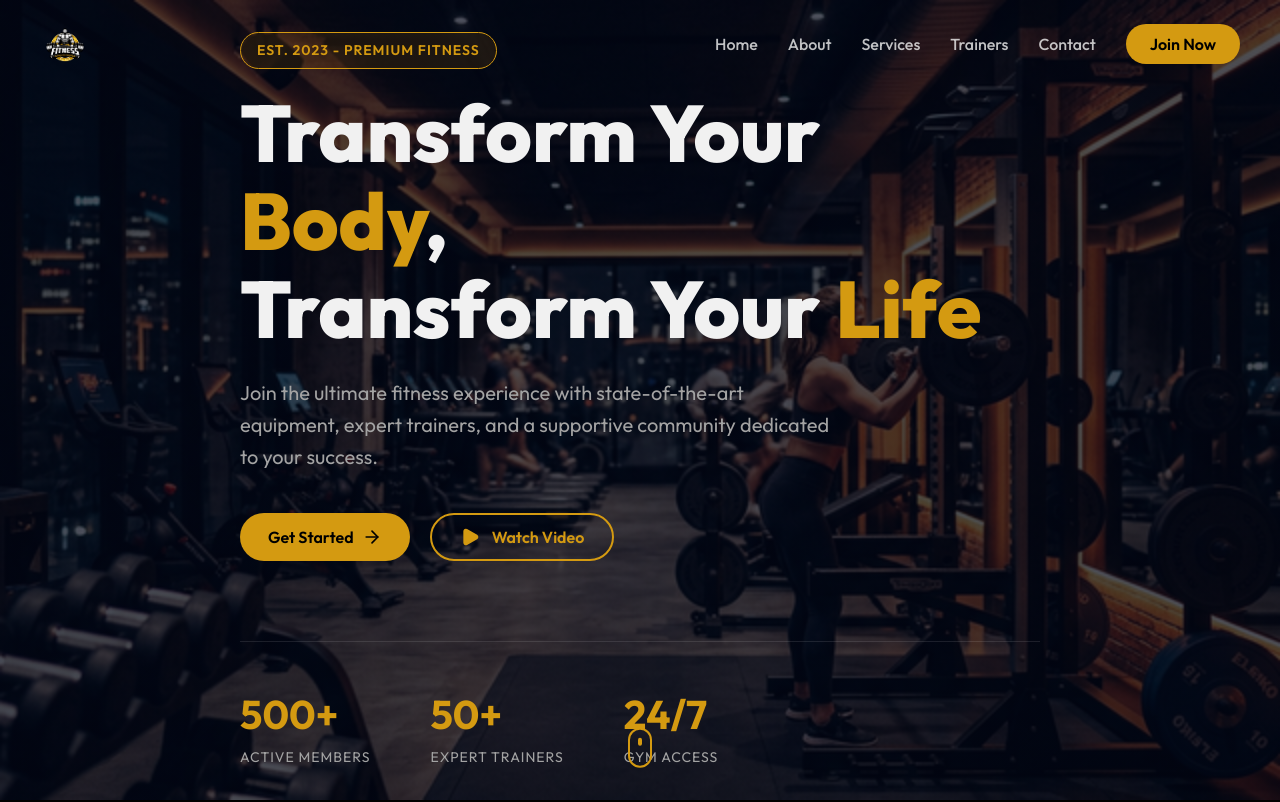
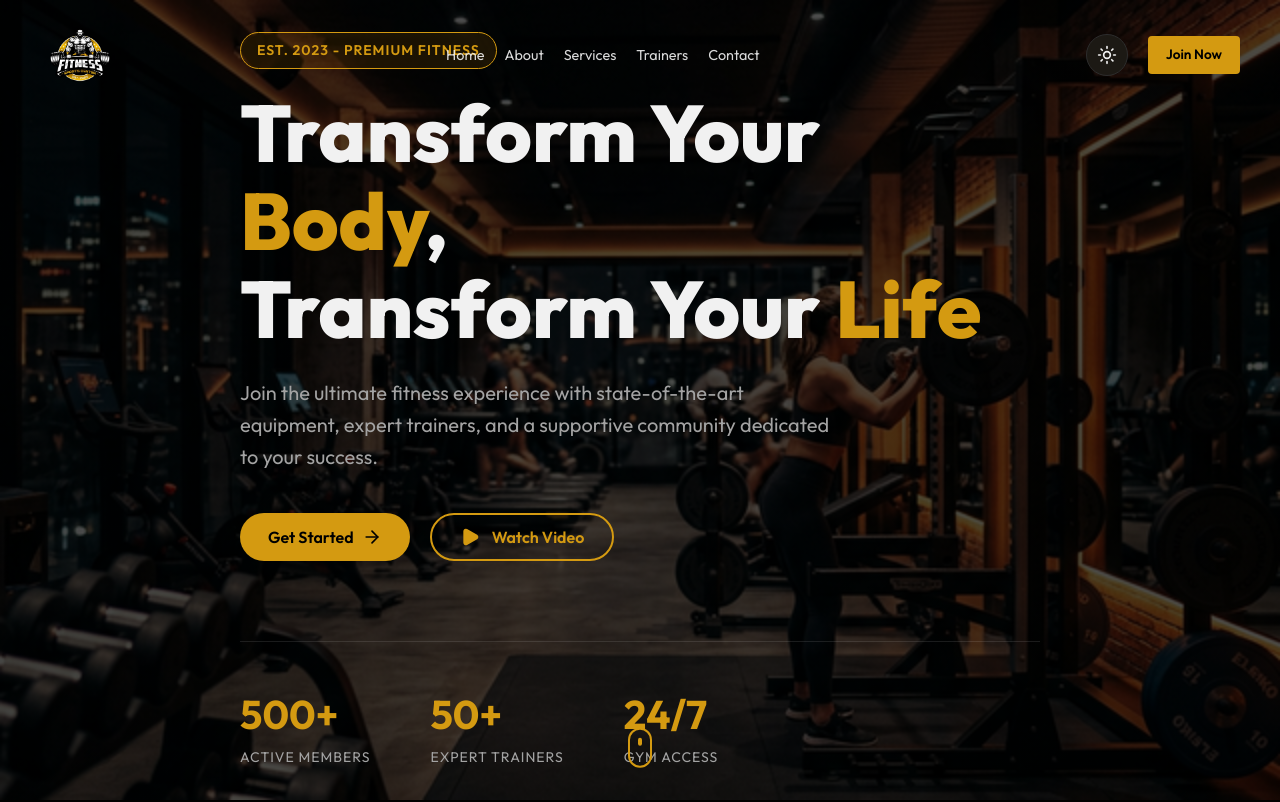
Before and after one commit to Msahan16/Fitness, a Next.js app: page / in a window 1280 px wide. Shown: the top 802 px of the page. Built offline with nearby package versions, Linux system fonts and the light colour scheme.

Commit message:
feat: add dark/light mode toggle, remove top accent bar, and make header transparent

```diff
--- a/src/app/globals.css
+++ b/src/app/globals.css
@@ -12,6 +12,15 @@
   --max-width: 1200px;
   --border-radius: 12px;
   --transition: all 0.3s cubic-bezier(0.4, 0, 0.2, 1);
+}
+
+[data-theme='light'] {
+  --background: #FFFFFF;
+  --surface: #F8F9FA;
+  --surface-hover: #E9ECEF;
+  --foreground: #1A1A1A;
+  --text-muted: #6C757D;
+  --border: #DEE2E6;
 }
 
 * {
@@ -34,6 +43,7 @@ body {
   -webkit-font-smoothing: antialiased;
   -moz-osx-font-smoothing: grayscale;
   line-height: 1.6;
+  transition: background-color 0.3s ease, color 0.3s ease;
 }
 
 a {
--- a/src/components/Footer.tsx
+++ b/src/components/Footer.tsx
@@ -11,7 +11,7 @@ const Footer = () => {
       <div className={`container ${styles.footerGrid}`}>
         <div className={styles.footerAbout}>
           <div className={styles.footerLogo}>
-            <Image src="/logo.png" alt="Fitness Gym Logo" width={60} height={60} />
+            <Image src="/logo.png" alt="Fitness Gym Logo" width={120} height={120} />
           </div>
           <p>
             The best fitness center in the city, providing top-class gym facilities
--- a/src/components/Hero.module.css
+++ b/src/components/Hero.module.css
@@ -4,7 +4,7 @@
   align-items: center;
   position: relative;
   overflow: hidden;
-  background: linear-gradient(rgba(2, 6, 23, 0.7), rgba(2, 6, 23, 0.7)), url('/hero-bg.png');
+  background: linear-gradient(rgba(0, 0, 0, 0.7), rgba(0, 0, 0, 0.7)), url('/hero-bg.png');
   background-size: cover;
   background-position: center;
 }
@@ -82,7 +82,7 @@
 @media (max-width: 768px) {
   .hero {
     height: auto;
-    padding-top: 140px;
+    padding-top: 160px;
     padding-bottom: 80px;
     text-align: center;
   }
--- a/src/components/Navbar.module.css
+++ b/src/components/Navbar.module.css
@@ -3,48 +3,76 @@
   top: 0;
   left: 0;
   width: 100%;
-  padding: 20px 0;
   z-index: 1000;
   transition: var(--transition);
 }
 
-.scrolled {
-  background: rgba(2, 6, 23, 0.9);
+.mainNav {
+  padding: 15px 0;
+  transition: var(--transition);
+  background: transparent;
+  border-bottom: 1px solid transparent;
+}
+
+.scrolled .mainNav {
+  background: var(--background);
+  padding: 10px 0;
+  border-bottom: 1px solid var(--border);
   backdrop-filter: blur(10px);
-  padding: 15px 0;
-  border-bottom: 1px solid var(--border);
 }
 
 .navContainer {
   display: flex;
   justify-content: space-between;
   align-items: center;
+  max-width: 100% !important;
+  padding: 0 40px !important;
 }
 
 .logo {
-  font-size: 1.5rem;
-  font-weight: 800;
+  display: flex;
+  align-items: center;
+}
+
+.rightSection {
+  display: flex;
+  align-items: center;
+  gap: 20px;
+}
+
+.themeToggle {
   color: var(--foreground);
   display: flex;
   align-items: center;
-  gap: 10px;
+  justify-content: center;
+  width: 42px;
+  height: 42px;
+  border-radius: 50%;
+  background: var(--surface);
+  border: 1px solid var(--border);
+  transition: var(--transition);
 }
 
-.logo span {
+.themeToggle:hover {
+  background: var(--surface-hover);
   color: var(--primary);
+  transform: rotate(15deg);
 }
 
 .navLinks {
   display: flex;
-  gap: 30px;
+  gap: 20px;
   align-items: center;
+  flex: 1;
+  justify-content: center;
 }
 
 .navLink {
-  font-weight: 500;
+  font-weight: 400;
   color: var(--foreground);
-  font-size: 1rem;
-  opacity: 0.8;
+  font-size: 0.9rem;
+  opacity: 0.9;
+  white-space: nowrap;
 }
 
 .navLink:hover {
@@ -55,9 +83,11 @@
 .cta {
   background: var(--primary);
   color: #000;
-  padding: 10px 24px;
-  border-radius: 50px;
+  padding: 8px 18px;
+  border-radius: 4px;
   font-weight: 600;
+  font-size: 0.85rem;
+  white-space: nowrap;
 }
 
 .cta:hover {
--- a/src/components/Navbar.tsx
+++ b/src/components/Navbar.tsx
@@ -3,20 +3,34 @@
 import { useState, useEffect } from "react";
 import Link from "next/link";
 import Image from "next/image";
-import { Menu, X } from "lucide-react";
+import { Menu, X, Sun, Moon } from "lucide-react";
 import styles from "./Navbar.module.css";
 
 const Navbar = () => {
   const [scrolled, setScrolled] = useState(false);
   const [mobileMenuOpen, setMobileMenuOpen] = useState(false);
+  const [theme, setTheme] = useState("dark");
 
   useEffect(() => {
     const handleScroll = () => {
       setScrolled(window.scrollY > 50);
     };
     window.addEventListener("scroll", handleScroll);
+
+    // Initial theme check
+    const savedTheme = localStorage.getItem("theme") || "dark";
+    setTheme(savedTheme);
+    document.documentElement.setAttribute("data-theme", savedTheme);
+
     return () => window.removeEventListener("scroll", handleScroll);
   }, []);
+
+  const toggleTheme = () => {
+    const newTheme = theme === "dark" ? "light" : "dark";
+    setTheme(newTheme);
+    document.documentElement.setAttribute("data-theme", newTheme);
+    localStorage.setItem("theme", newTheme);
+  };
 
   const navLinks = [
     { name: "Home", href: "#home" },
@@ -28,9 +42,10 @@ const Navbar = () => {
 
   return (
     <nav className={`${styles.navbar} ${scrolled ? styles.scrolled : ""}`}>
+      <div className={styles.mainNav}>
         <div className={`container ${styles.navContainer}`}>
           <Link href="/" className={styles.logo}>
-          <Image src="/logo.png" alt="Fitness Gym Logo" width={50} height={50} priority />
+            <Image src="/logo.png" alt="Fitness Gym Logo" width={80} height={80} priority />
           </Link>
 
           <ul className={styles.navLinks}>
@@ -41,12 +56,20 @@ const Navbar = () => {
                 </Link>
               </li>
             ))}
-          <li>
+          </ul>
+
+          <div className={styles.rightSection}>
+            <button
+              onClick={toggleTheme}
+              className={styles.themeToggle}
+              aria-label="Toggle Theme"
+            >
+              {theme === "dark" ? <Sun size={20} /> : <Moon size={20} />}
+            </button>
             <Link href="#contact" className={styles.cta}>
               Join Now
             </Link>
-          </li>
-        </ul>
+          </div>
 
           <button
             className={styles.mobileMenuBtn}
@@ -55,8 +78,7 @@ const Navbar = () => {
             {mobileMenuOpen ? <X size={28} /> : <Menu size={28} />}
           </button>
         </div>
-
-      {/* Mobile Menu Overlay could be added here */}
+      </div>
     </nav>
   );
 };
```
Lines whose indentation alone changed are shown as unchanged.
